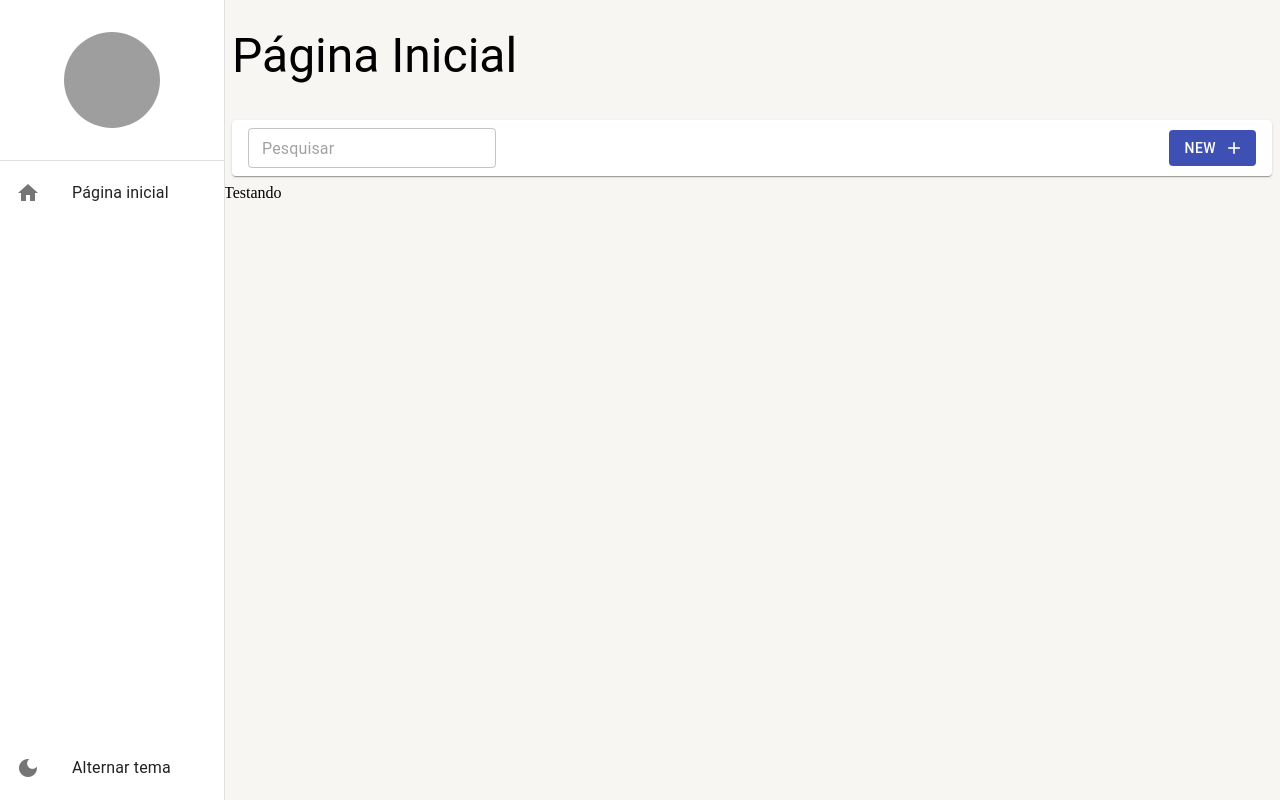
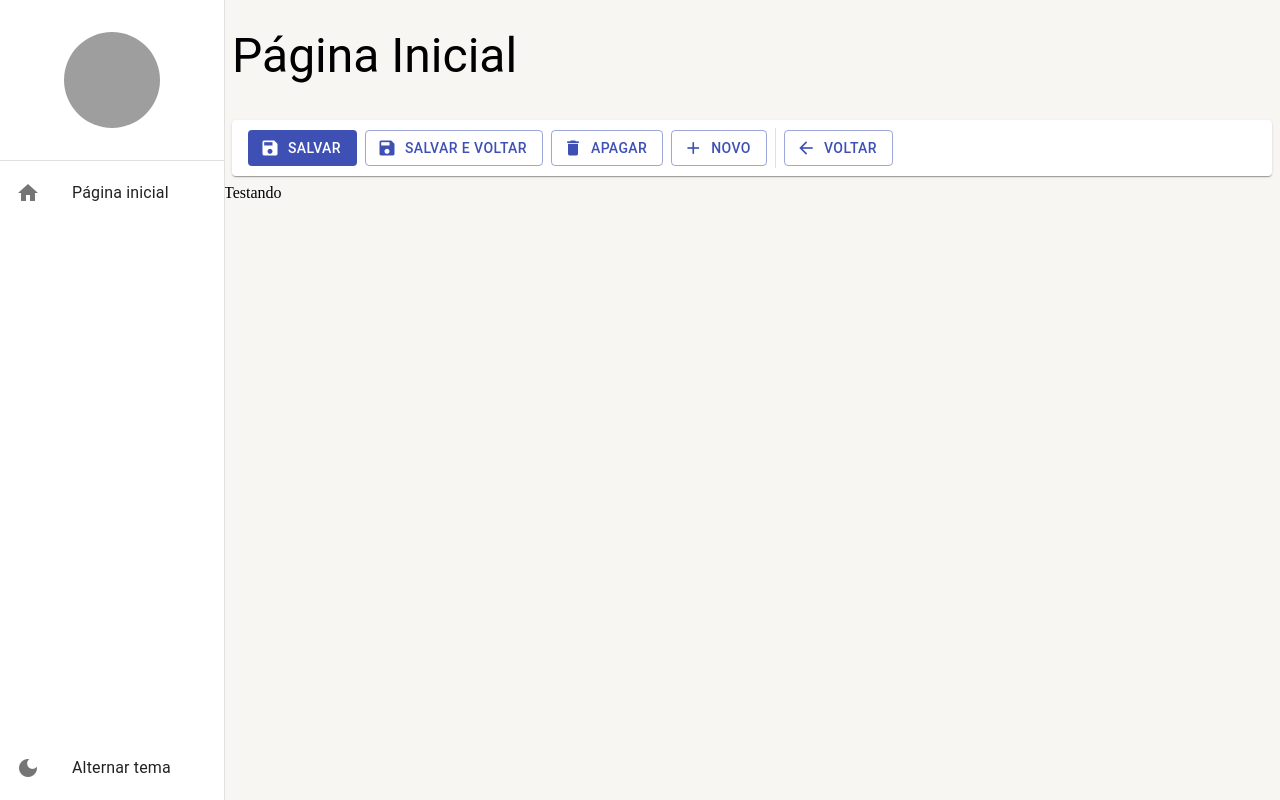
Before and after one commit to GabrielDOSilva/frontend, a React (Create React App) app: page /pagina-inicial in a window 1280 px wide. Built offline with nearby package versions, Linux system fonts and the light colour scheme; grey boxes are pictures that could not be loaded.

Commit message:
feat: ferramentas de detalhes

```diff
--- a/src/pages/dashboard/Deashboard.tsx
+++ b/src/pages/dashboard/Deashboard.tsx
@@ -1,4 +1,4 @@
-import { FerramentasDeListagem } from "../../shared/components";
+import { FerramentasDeDetalhes, FerramentasDeListagem } from "../../shared/components";
 import { LayoutBasePagina } from "../../shared/layouts"
 
 
@@ -9,8 +9,7 @@ export const Dashboard: React.FC = () => {
          titulo='Página Inicial'
         barraDeFerramentas={
           (
-            <FerramentasDeListagem
-            showSearchInput/>
+            <FerramentasDeDetalhes showButtonSalveBack/>
           )
         }>
 
--- /dev/null
+++ b/src/shared/components/ferramentas-de-detalhes/FerramentasDeDetalhes.tsx
@@ -0,0 +1,179 @@
+import { Box, Button, Divider, Icon, Paper, Skeleton, Typography, useMediaQuery, useTheme } from "@mui/material"
+
+interface FerramentasDeDetalhesProps {
+    textButtonNew?: string;
+    showButtonNew?: boolean;
+    showButtonDelete?: boolean;
+    showButtonSalveBack?: boolean;
+    showButtonSalve?: boolean;
+    showButtonBack?: boolean;
+    clickOnButtonNew?: () => void;
+    clickOnButtonDelete?: () => void;
+    clickOnButtonSalve?: () => void;
+    clickOnButtonSalveBack?: () => void;
+    clickOnButtonBack?: () => void;
+    showButtonNewLoad?: boolean;
+    showButtonDeleteLoad?: boolean;
+    showButtonSalveBackLoad?: boolean;
+    showButtonSalveLoad?: boolean;
+    showButtonBackLoad?: boolean;
+}
+
+export const FerramentasDeDetalhes: React.FC<FerramentasDeDetalhesProps> = ({
+    textButtonNew = 'Novo',
+    showButtonNew = true,
+    showButtonDelete = true,
+    showButtonSalveBack = false,
+    showButtonSalve = true,
+    showButtonBack = true,
+    showButtonNewLoad = false,
+    showButtonDeleteLoad = false,
+    showButtonSalveBackLoad = false,
+    showButtonSalveLoad = false,
+    showButtonBackLoad = false,
+    clickOnButtonNew,
+    clickOnButtonDelete,
+    clickOnButtonSalve,
+    clickOnButtonSalveBack,
+    clickOnButtonBack,
+
+}) => {
+    const theme = useTheme();
+    const smDown = useMediaQuery(theme.breakpoints.down('sm'));
+    const mdDown = useMediaQuery(theme.breakpoints.down('md'));
+
+
+    return (
+        <Box
+            gap={1}
+            marginX={1}
+            padding={1}
+            paddingX={2}
+            display="flex"
+            alignItems="center"
+            height={theme.spacing(5)}
+            component={Paper}
+        >
+            {/*
+            ----- Botão Salvar -----
+            */}
+            {(showButtonSalve && !showButtonSalveLoad) && (
+                <Button
+                    color='primary'
+                    disableElevation
+                    variant='contained'
+                    onClick={clickOnButtonSalve}
+                    startIcon={<Icon>save</Icon>}
+                >
+                    <Typography
+                        variant='button'
+                        whiteSpace='nowrap'
+                        textOverflow='ellipsis'
+                        overflow='hidden'
+
+                    >Salvar
+                    </Typography>
+                </Button>
+            )}
+            {showButtonSalveLoad && (<Skeleton width={108} height={60} />)}
+            {/*
+            ----- Botão Salvar e voltar -----
+            */}
+            {(showButtonSalveBack && !showButtonSalveBackLoad && !smDown && !mdDown) && (
+                <Button
+                    color='primary'
+                    disableElevation
+                    variant='outlined'
+                    onClick={clickOnButtonSalveBack}
+                    startIcon={<Icon>save</Icon>}
+                >
+                    <Typography
+                        variant='button'
+                        whiteSpace='nowrap'
+                        textOverflow='ellipsis'
+                        overflow='hidden'
+
+                    >Salvar e voltar
+                    </Typography>
+                </Button>
+            )}
+            {(showButtonSalveBackLoad && !smDown && !mdDown) && (<Skeleton width={180} height={60} />)}
+            {/*
+            ----- Botão Delete -----
+            */}
+            {(showButtonDelete && !showButtonDeleteLoad) && (
+                <Button
+                    color='primary'
+                    disableElevation
+                    variant='outlined'
+                    onClick={clickOnButtonDelete}
+                    startIcon={<Icon>delete</Icon>}
+                >
+                    <Typography
+                        variant='button'
+                        whiteSpace='nowrap'
+                        textOverflow='ellipsis'
+                        overflow='hidden'
+
+                    >Apagar
+                    </Typography>
+                </Button>
+            )}
+            {showButtonDeleteLoad && (<Skeleton width={108} height={60} />)}
+            {/*
+            ----- Botão Novo -----
+            */}
+            {(showButtonNew && !showButtonNewLoad && !smDown) && (
+                <Button
+                    color='primary'
+                    disableElevation
+                    variant='outlined'
+                    onClick={clickOnButtonNew}
+                    startIcon={<Icon>add</Icon>}
+                >
+                    <Typography
+                        variant='button'
+                        whiteSpace='nowrap'
+                        textOverflow='ellipsis'
+                        overflow='hidden'
+
+                    >{textButtonNew}
+                    </Typography>
+                </Button>
+            )}
+
+            {(showButtonNewLoad && !smDown) && (<Skeleton width={108} height={60} />)}
+
+
+            {(
+                showButtonBack &&
+                (
+                    showButtonNew || showButtonDelete || showButtonSalve || showButtonSalveBack
+                )
+            ) && (
+                    <Divider variant='middle' orientation='vertical' />
+                )}
+
+
+            {(showButtonBack && !showButtonBackLoad) && (
+                <Button
+                    color='primary'
+                    disableElevation
+                    variant='outlined'
+                    onClick={clickOnButtonBack}
+                    startIcon={<Icon>arrow_back</Icon>}
+                >
+                    <Typography
+                        variant='button'
+                        whiteSpace='nowrap'
+                        textOverflow='ellipsis'
+                        overflow='hidden'
+
+                    >Voltar
+                    </Typography>
+                </Button>
+            )}
+            {showButtonBackLoad && (<Skeleton width={108} height={60} />)}
+        </Box>
+    );
+};
--- a/src/shared/components/index.ts
+++ b/src/shared/components/index.ts
@@ -1,2 +1,3 @@
 export * from './sidebar/SideBar';
-export * from './barra-de-ferramentas/FerramentasDeListagem';
+export * from './ferramentas-de-listagem/FerramentasDeListagem';
+export * from './ferramentas-de-detalhes/FerramentasDeDetalhes';
```
Also changed, not shown: src/shared/components/ferramentas-de-listagem/FerramentasDeListagem.tsx (renamed from src/shared/components/barra-de-ferramentas/FerramentasDeListagem.tsx).
